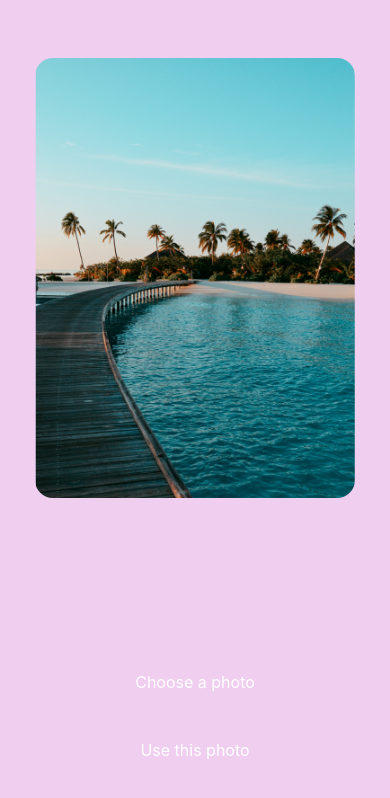
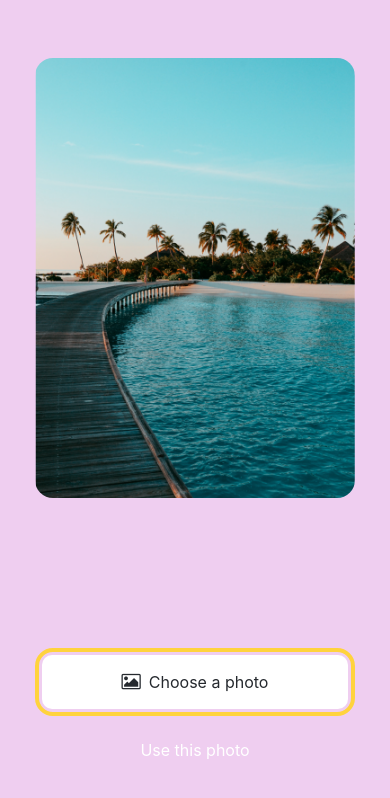
Before and after one commit to Pauloparakleto/sticker-smach-app, a React Native app: screen / in a window 390 px wide. Shown: the top 798 px of the page. Built offline with nearby package versions, Linux system fonts and the light colour scheme.

Commit message:
feat App.js: add primary theme for first button.

```diff
--- a/App.js
+++ b/App.js
@@ -13,7 +13,7 @@ export default function App() {
       </View>
       <StatusBar style="auto" />
       <View style={styles.footerContainer}>
-        <Button label={'Choose a photo'}/>
+        <Button theme={'primary'} label={'Choose a photo'}/>
         <Button label={'Use this photo'}/>
       </View>
     </View>
```
